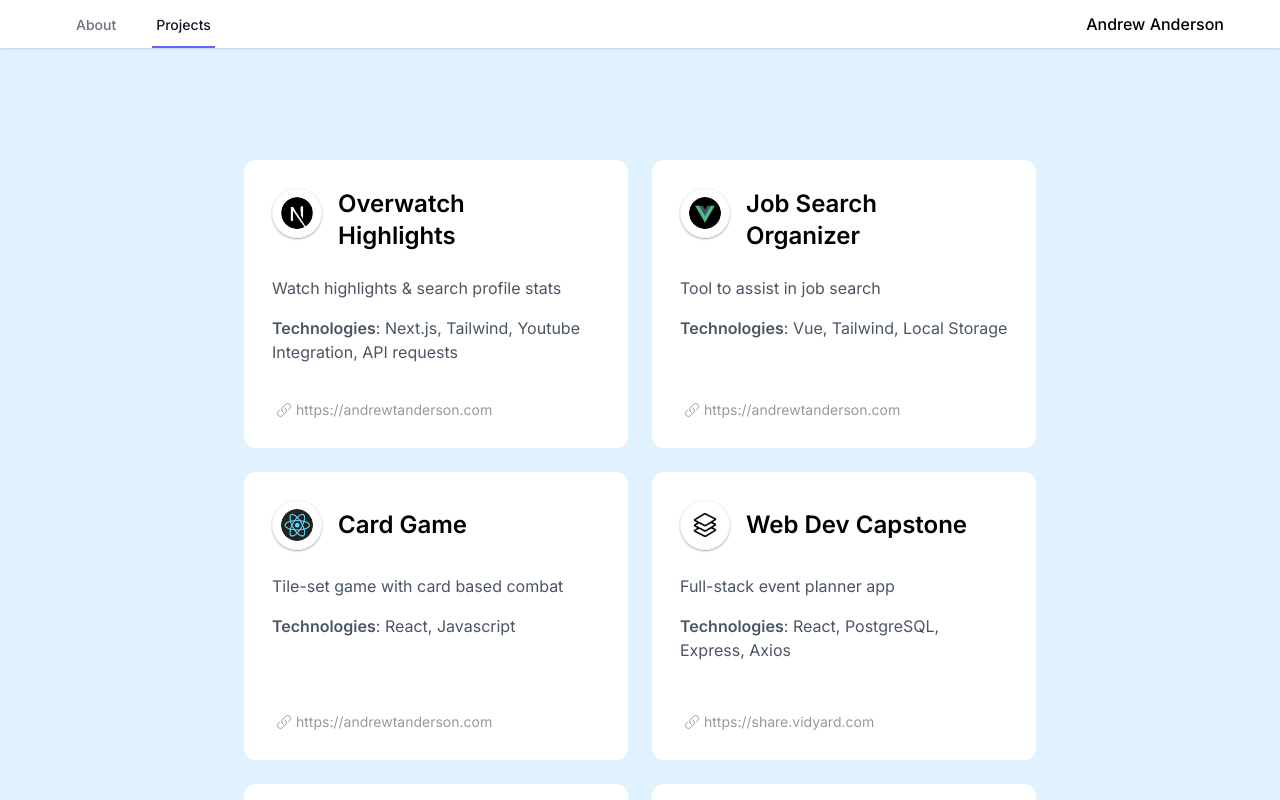
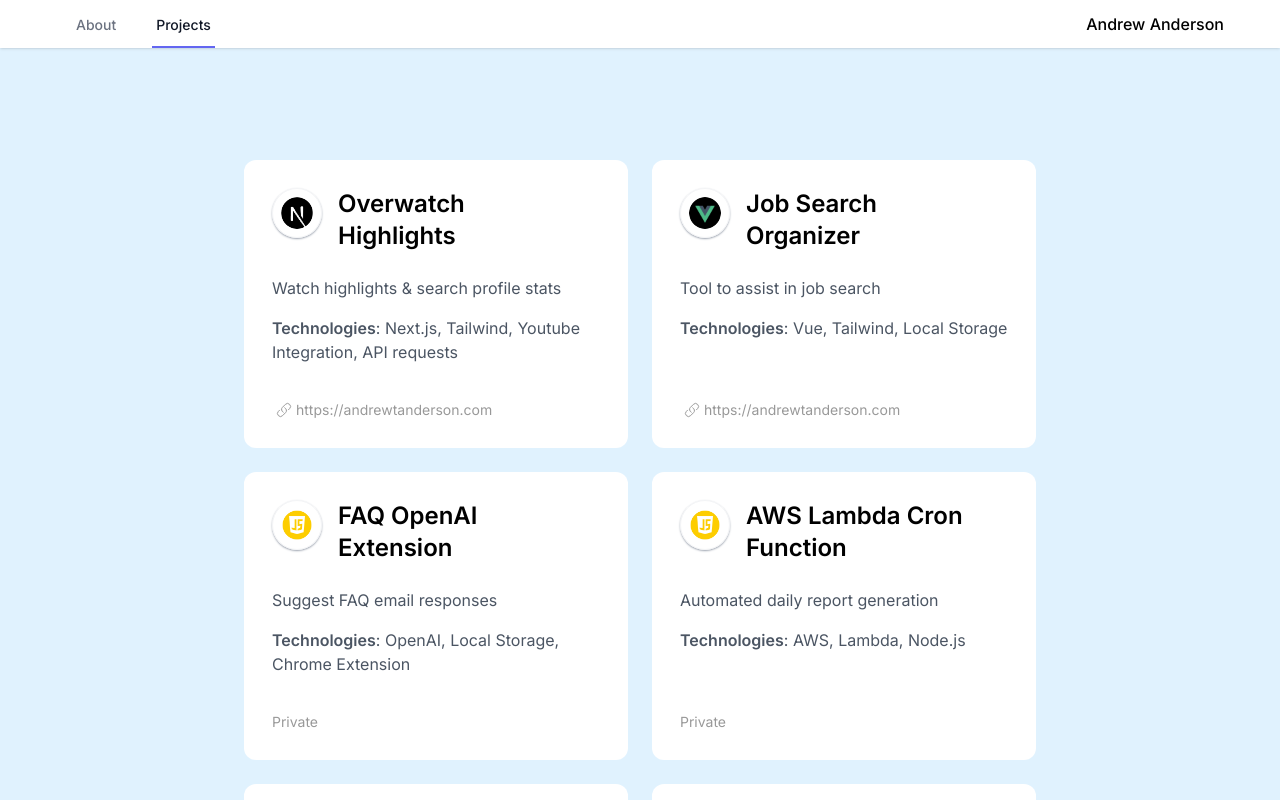
Before and after one commit to relic606/portfolio, a Next.js app: page /projects in a window 1280 px wide. Shown: the top 800 px of the page. Built offline with nearby package versions, Linux system fonts and the light colour scheme.

Commit message:
project list update

```diff
--- a/app/components/ProjectList.js
+++ b/app/components/ProjectList.js
@@ -16,6 +16,22 @@ const PROJECTS = [
 		image: "/vue-logo.png",
 		link: "/projects/jobsearch",
 		linkText: "https://andrewtanderson.com"
+	},
+	{
+		title: "FAQ OpenAI Extension",
+		description: "Suggest FAQ email responses",
+		notes: "OpenAI, Local Storage, Chrome Extension",
+		image: "/javascript-logo.png",
+		link: null,
+		linkText: "Private"
+	},
+	{
+		title: "AWS Lambda Cron Function",
+		description: "Automated daily report generation",
+		notes: "AWS, Lambda, Node.js",
+		image: "/javascript-logo.png",
+		link: null,
+		linkText: "Private"
 	},
 	{
 		title: "Card Game",
@@ -85,6 +101,7 @@ export default function ProjectList() {
 									</p>
 								</div>
 							</div>
+							{project.link ? (
 								<a
 									target="_blank"
 									href={project.link}
@@ -108,6 +125,11 @@ export default function ProjectList() {
 									</div>
 									<div>{project.linkText}</div>
 								</a>
+							) : (
+								<div className="opacity-40 text-sm flex items-center mt-4">
+									{project.linkText}
+								</div>
+							)}
 						</div>
 					);
 				})}
```
Also changed, not shown: 1 other file (tests, documents, lock files or other folders). Lines whose indentation alone changed are shown as unchanged.
